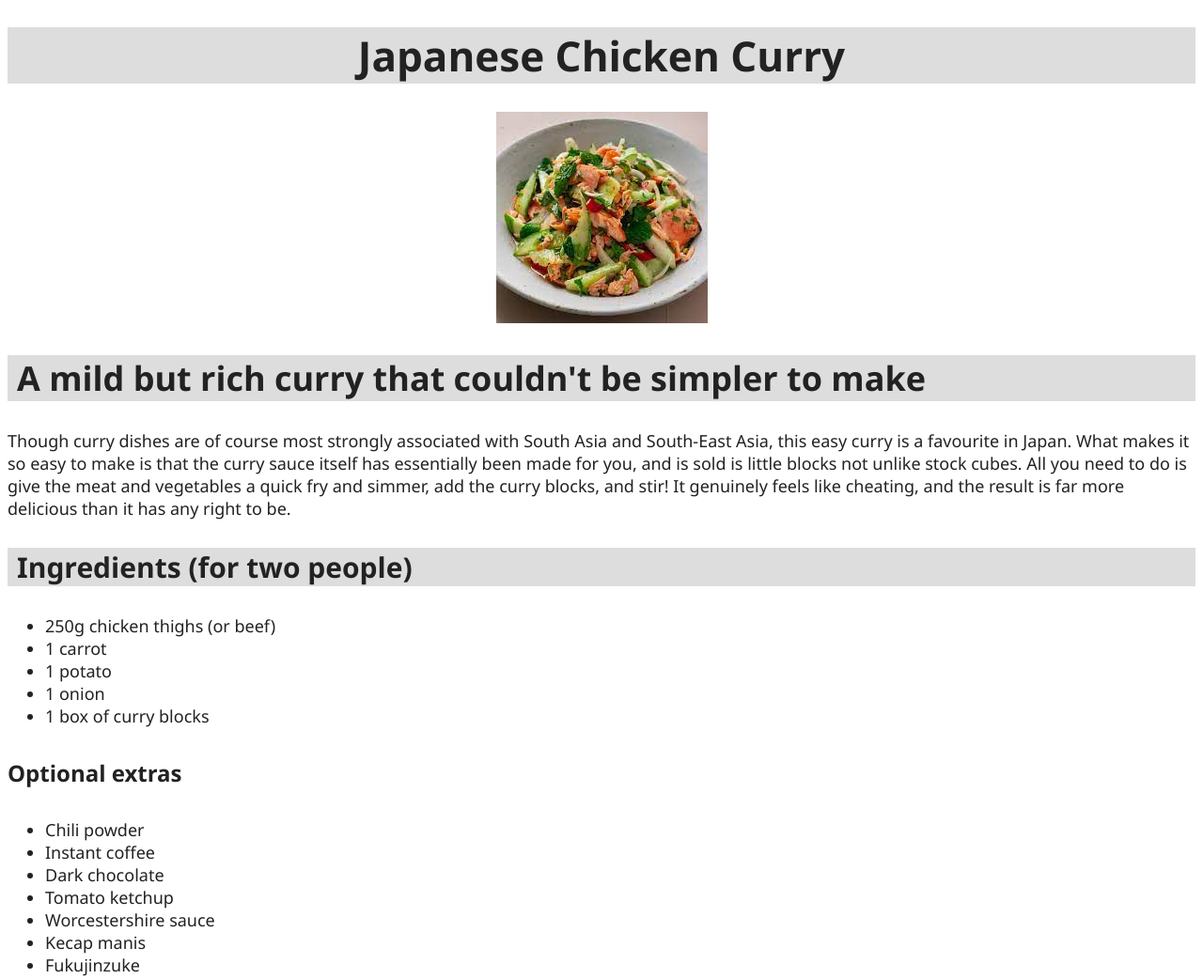
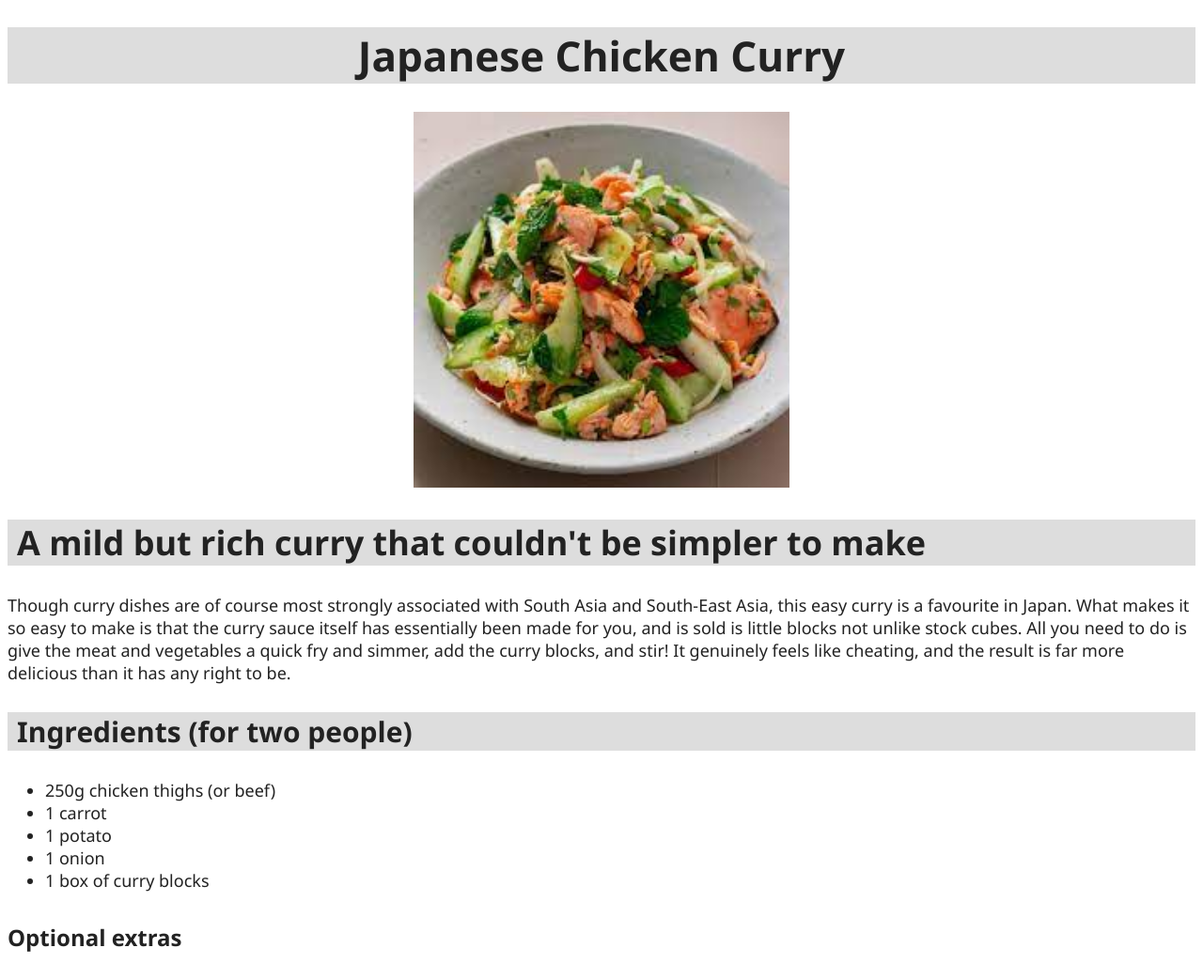
Before and after one commit to Cragius/odin-recipes, a plain HTML site: page recipes/curry.html in a window 1280 px wide. Shown: the top 1042 px of the page at 94% size. Drawn offline with Linux system fonts and the light colour scheme.

Commit message:
Tidy up styles.css

```diff
--- a/recipes/styles.css
+++ b/recipes/styles.css
@@ -1,39 +1,47 @@
-h1 {
-    text-align: center;
+h1,
+h2,
+h3,
+h4,
+p,
+ul,
+ol {
     font-family:'Segoe UI', Tahoma, Geneva, Verdana, sans-serif;
     color: #222222;
     background-color: #ddd;
+}
+
+h1 {
+    text-align: center;
     font-size: 44px;
+}
+
+h2 {
+    text-indent: 10px;
+    font-size: 36px;
+}
+
+h3 {
+    text-indent: 10px;
+    font-size: 30px;
+}
+
+h4 {
+    font-size: 24px;
+    background-color: rgb(256, 256, 256);
+}
+
+p, ul, ol {
+    font-family:'Segoe UI', Tahoma, Geneva, Verdana, sans-serif;
+    color: #222222;
+    background-color: white;
+    font-size: 18px;
 }
 
 div {
     text-align: center;
 }
 
-h2 {
-    text-indent: 10px;
-    font-family:'Segoe UI', Tahoma, Geneva, Verdana, sans-serif;
-    color: #222222;
-    background-color: #ddd;
-    font-size: 36px;
+img {
+    height: auto;
+    width: 400px;
 }
-
-h3 {
-    text-indent: 10px;
-    font-family:'Segoe UI', Tahoma, Geneva, Verdana, sans-serif;
-    color: #222222;
-    background-color: #ddd;
-    font-size: 30px;
-}
-
-h4 {
-    font-family:'Segoe UI', Tahoma, Geneva, Verdana, sans-serif;
-    color: #222222;
-    font-size: 24px;
-}
-
-p, ul, ol {
-    font-family:'Segoe UI', Tahoma, Geneva, Verdana, sans-serif;
-    color: #222222;
-    font-size: 18px;
-}
```
